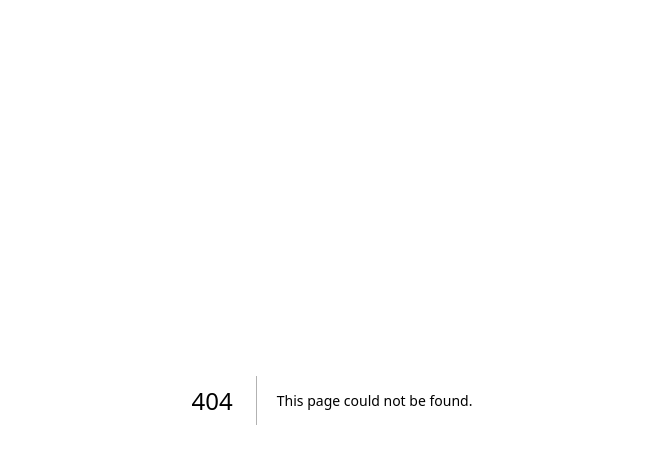
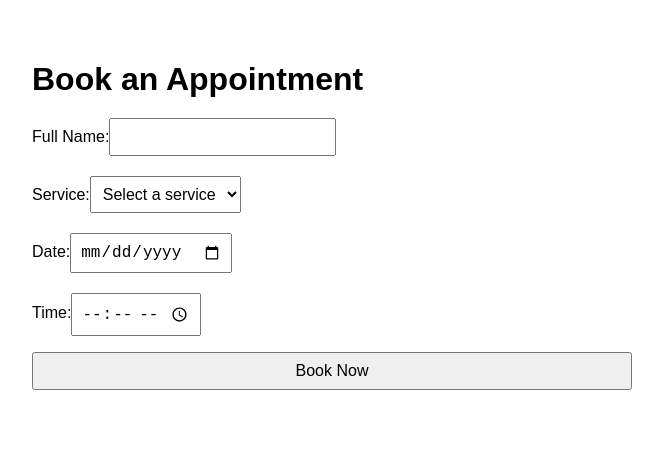
Before and after one commit to colesbarbers/Cole-s-booking-app, a Next.js app: page /book in a window 1280 px wide. Before the commit this address had no page. Shown: the top 464 px of the page, without its empty margins (308-971 px from the left). Built offline with nearby package versions, Linux system fonts and the light colour scheme.

Commit message:
Rename book . js to book.js

```diff
--- /dev/null
+++ b/pages/book.js
@@ -0,0 +1,46 @@
+export default function BookPage() {
+  return (
+    <div style={{ fontFamily: 'Arial, sans-serif', padding: '2rem', maxWidth: '600px', margin: '0 auto' }}>
+      <h1 style={{ fontSize: '2rem', marginBottom: '1rem' }}>Book an Appointment</h1>
+
+      <form style={{ display: 'flex', flexDirection: 'column', gap: '1rem' }}>
+        <label>
+          Full Name:
+          <input type="text" name="name" required style={inputStyle} />
+        </label>
+
+        <label>
+          Service:
+          <select name="service" required style={inputStyle}>
+            <option value="">Select a service</option>
+            <option value="gents">Gents Haircut</option>
+            <option value="boys">Boys Cut</option>
+            <option value="senior">Senior Cut</option>
+            <option value="fade">Skin Fade</option>
+            <option value="beard">Beard Trim</option>
+          </select>
+        </label>
+
+        <label>
+          Date:
+          <input type="date" name="date" required style={inputStyle} />
+        </label>
+
+        <label>
+          Time:
+          <input type="time" name="time" required style={inputStyle} />
+        </label>
+
+        <button type="submit" style={{ padding: '0.5rem 1rem', fontSize: '1rem' }}>
+          Book Now
+        </button>
+      </form>
+    </div>
+  );
+}
+
+const inputStyle = {
+  padding: '0.5rem',
+  fontSize: '1rem',
+  marginTop: '0.25rem',
+};
```
